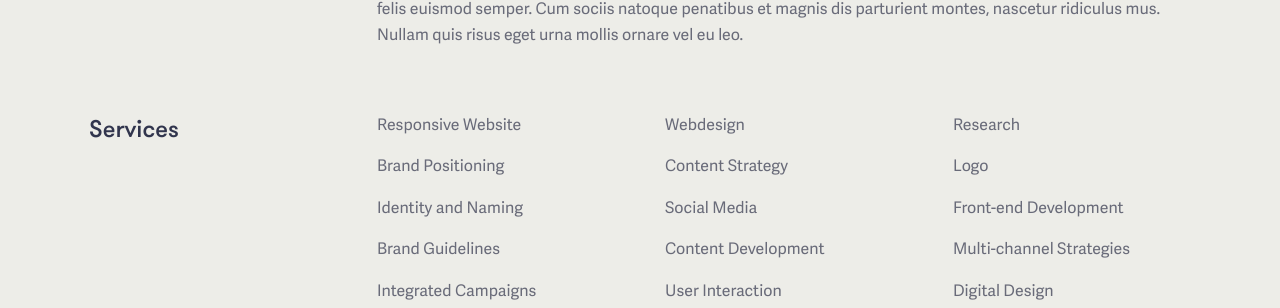
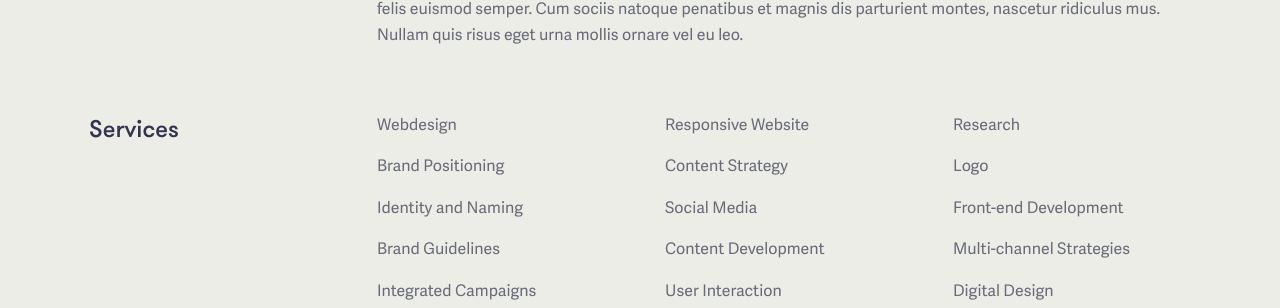
Before and after one commit to garethjohnsdesign/saari.co.uk, a Jekyll site: the page built from profile.md, in a window 1280 px wide. Shown: the part 654-962 px from the top of the page. Built offline with Jekyll 4.4.1, drawn with Linux system fonts in a browser that asks for light colours.

```diff
--- a/profile.md
+++ b/profile.md
@@ -24,8 +24,8 @@ partners-text: Cum sociis natoque penatibus et magnis dis parturient montes, nas
   penatibus et magnis dis parturient montes, nascetur ridiculus mus. Nullam quis risus
   eget urna mollis ornare vel eu leo.
 services-list:
+- Webdesign
 - Responsive Website
-- Webdesign
 - Research
 - Brand Positioning
 - Content Strategy
```
